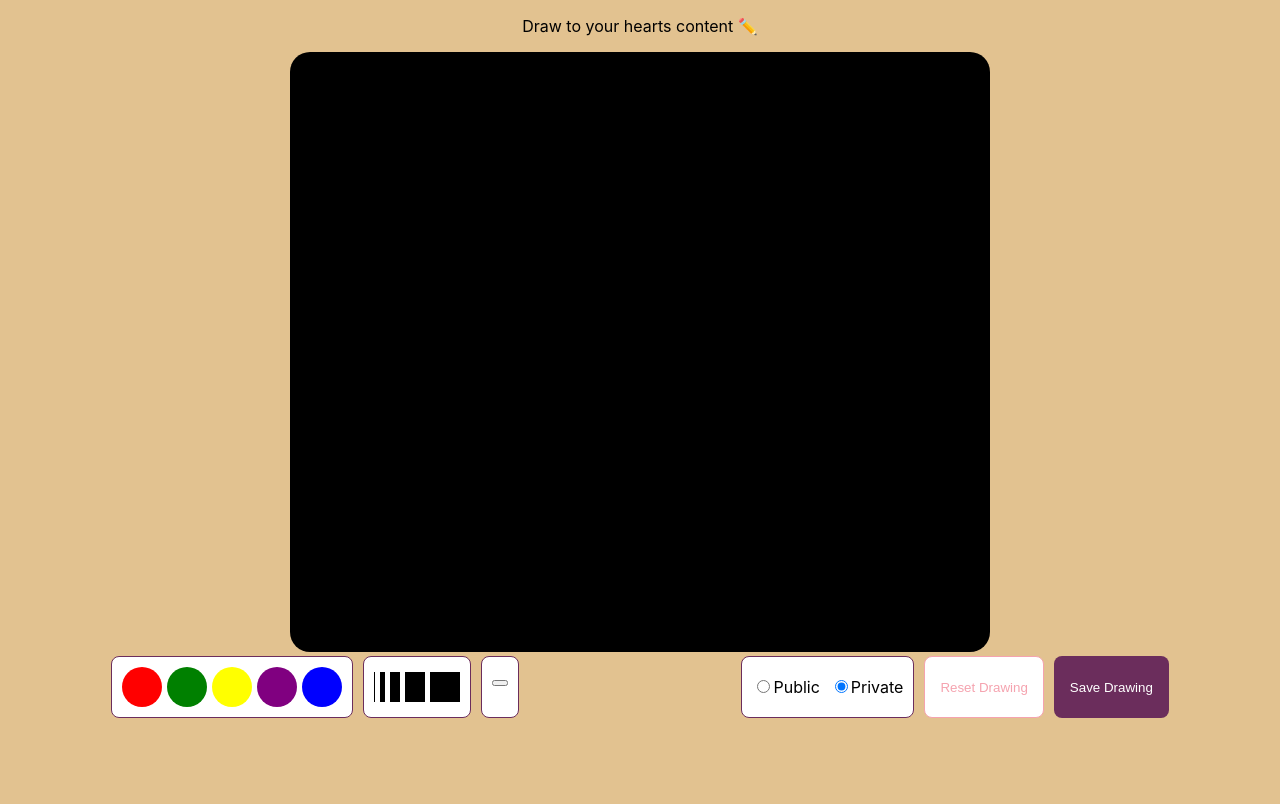
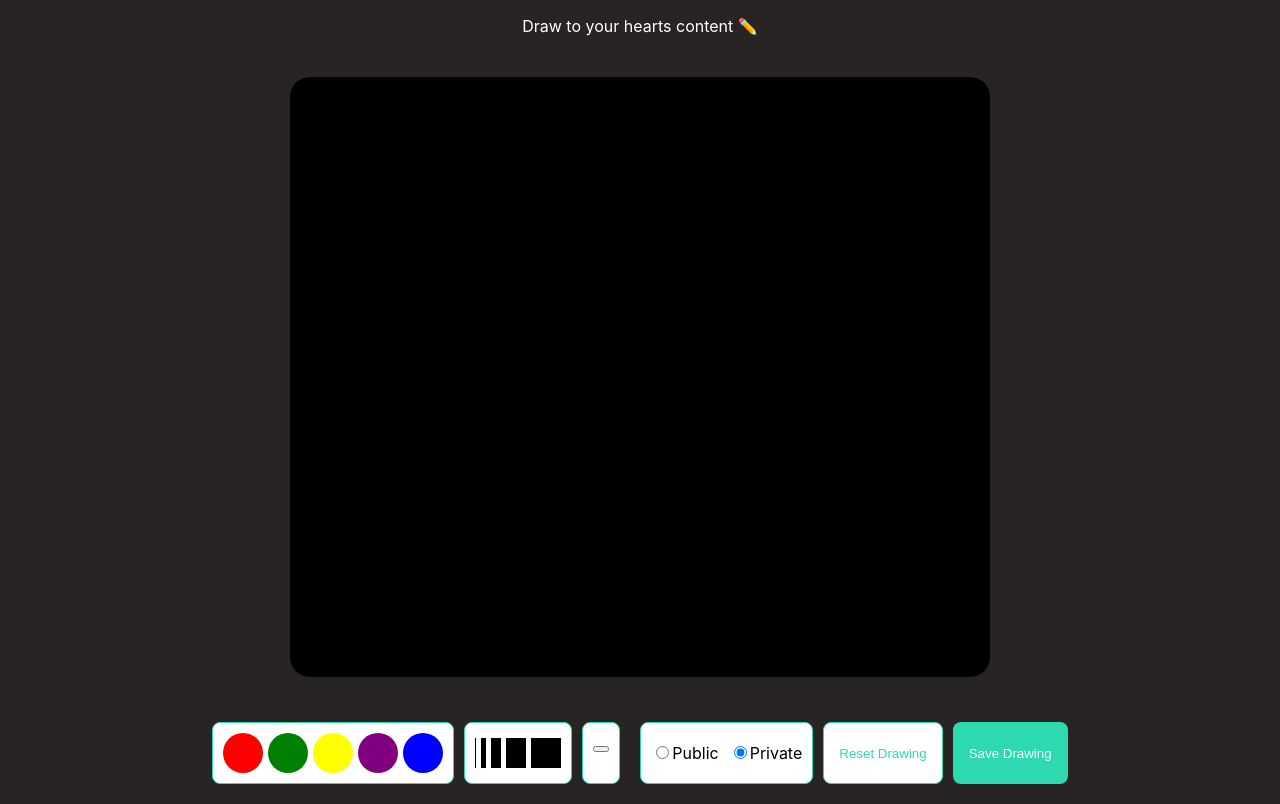
Before and after one commit to cjativa/drawspace, a React (Create React App) app: page /draw in a window 1280 px wide. Built offline with nearby package versions, Linux system fonts and the light colour scheme.

Commit message:
better stling

```diff
--- a/src/assets/styles/components/authentication/authentication.scss
+++ b/src/assets/styles/components/authentication/authentication.scss
@@ -10,7 +10,7 @@
 
     &__container {
         display: grid;
-        grid-template-rows: 1fr max-content;
+        grid-template-rows: min-content 1fr;
         align-content: center;
         justify-items: center;
         row-gap: 20px;
@@ -20,9 +20,6 @@
         border-radius: 8px;
 
         height: 650px;
-    }
-
-    &__body {
     }
 
     &__btn {
--- a/src/assets/styles/components/draw/draw.scss
+++ b/src/assets/styles/components/draw/draw.scss
@@ -1,20 +1,32 @@
 .draw {
-    display: flex;
-    flex-direction: column;
-    justify-content: center;
-    align-items: center;
+    flex: 1;
+
+    display: grid;
+    grid-template-rows: repeat(3, min-content);
+    justify-items: center;
+    row-gap: 25px;
+
+    background-color: #292424;
+
+    &__subtitle {
+        color: #ffffff;
+    }
 
     &__actions {
-        width: 100%;
+        width: max-content;
+
         display: grid;
         grid-template-columns: min-content min-content;
         justify-content: space-around;
+        column-gap: 20px;
+
+        margin: 20px 0px;
     }
 }
 
 .panel {
         background-color: #ffffff;
-        border: 1px solid #6B2D5C;
+        border: 1px solid #2ddab0;
         border-radius: 8px;
         padding: 10px;
         align-items: center;
--- a/src/assets/styles/components/draw/drawCanvas.scss
+++ b/src/assets/styles/components/draw/drawCanvas.scss
@@ -1,6 +1,9 @@
 .draw-canvas {
+    display: flex;
+    justify-content: center;
+    align-items: center;
+
     .canvas {
-       box-sizing: border-box;
        border-radius: 20px;
     }
 }
--- a/src/assets/styles/components/draw/drawGeneralActions.scss
+++ b/src/assets/styles/components/draw/drawGeneralActions.scss
@@ -10,14 +10,14 @@
     }
 
     &__save {
-        background-color: #6B2D5C;
+        background-color: #2ddab0;
         color: #ffffff;
     }
 
     &__reset {
         background-color: #ffffff;
-        border-color: #F5A3AF;
-        color: #F5A3AF;
+        border-color: #2ddab0;
+        color: #2ddab0;
     }
 
 
--- a/src/assets/styles/globals.scss
+++ b/src/assets/styles/globals.scss
@@ -12,7 +12,7 @@ body {
     -webkit-font-smoothing: antialiased;
     -moz-osx-font-smoothing: grayscale;
 
-    background-color: #E2C290;
+    background-color: #292424;
 
     // font-family: $font-family__primary;
     // font-size: $font-size__body;
```
Also changed, not shown: 1 other file (tests, documents, lock files or other folders).
